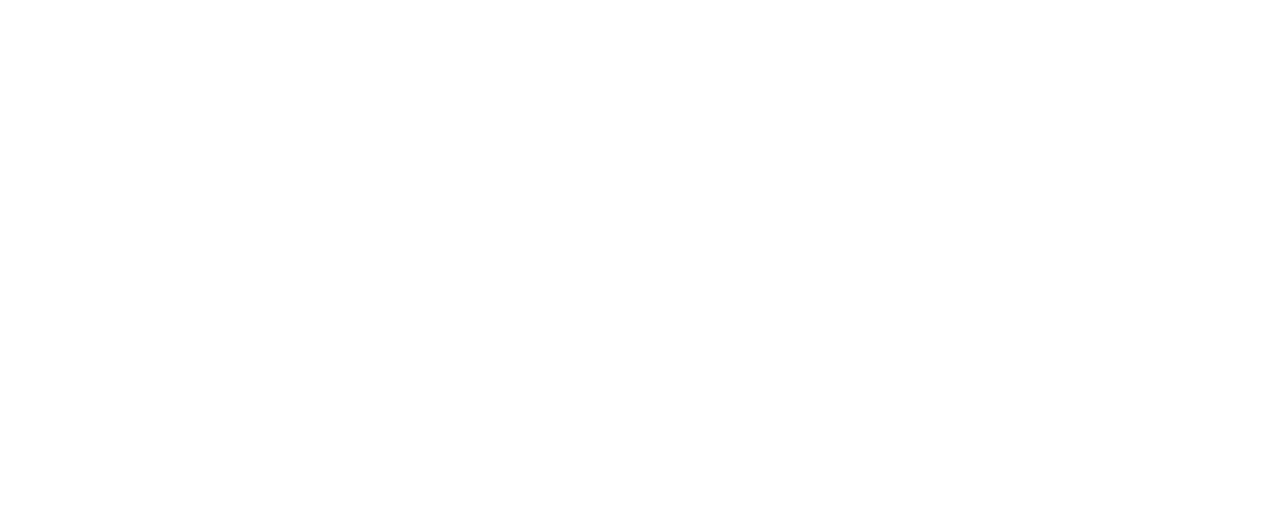
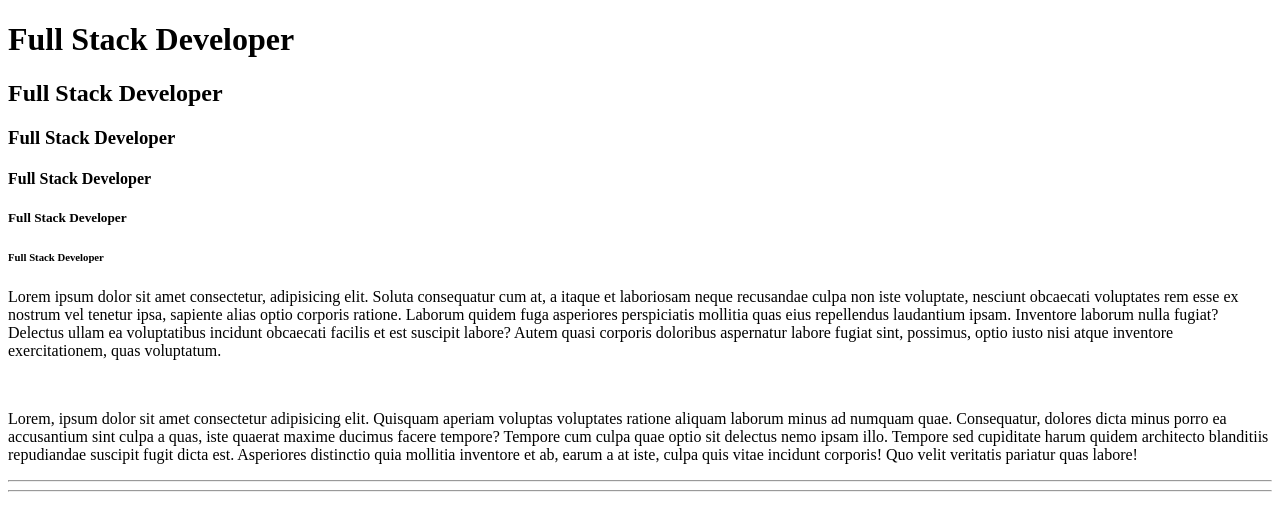
Before and after one commit to bugraozler911/My-IT-Education, a plain HTML site: page Html-Css/Html-Recap/recap.html in a window 1280 px wide. Drawn offline with Linux system fonts and the light colour scheme.

Commit message:
Elements

```diff
--- a/Html-Css/Html-Recap/recap.html
+++ b/Html-Css/Html-Recap/recap.html
@@ -3,9 +3,19 @@
 <head>
     <meta charset="UTF-8">
     <meta name="viewport" content="width=device-width, initial-scale=1.0">
+    <!-- Important for SEO -->
     <title>Document</title>
 </head>
 <body>
+    <h1>Full Stack Developer</h1>
+    <h2>Full Stack Developer</h2>
+    <h3>Full Stack Developer</h3>
+    <h4>Full Stack Developer</h4>
+    <h5>Full Stack Developer</h5>
+    <h6>Full Stack Developer</h6>
+    <p>Lorem ipsum dolor sit amet consectetur, adipisicing elit. Soluta consequatur cum at, a itaque et laboriosam neque recusandae culpa non iste voluptate, nesciunt obcaecati voluptates rem esse ex nostrum vel tenetur ipsa, sapiente alias optio corporis ratione. Laborum quidem fuga asperiores perspiciatis mollitia quas eius repellendus laudantium ipsam. Inventore laborum nulla fugiat? Delectus ullam ea voluptatibus incidunt obcaecati facilis et est suscipit labore? Autem quasi corporis doloribus aspernatur labore fugiat sint, possimus, optio iusto nisi atque inventore exercitationem, quas voluptatum.</p>
+    <br>
+    <p class="container">Lorem, ipsum dolor sit amet consectetur adipisicing elit. Quisquam aperiam voluptas voluptates ratione aliquam laborum minus ad numquam quae. Consequatur, dolores dicta minus porro ea accusantium sint culpa a quas, iste quaerat maxime ducimus facere tempore? Tempore cum culpa quae optio sit delectus nemo ipsam illo. Tempore sed cupiditate harum quidem architecto blanditiis repudiandae suscipit fugit dicta est. Asperiores distinctio quia mollitia inventore et ab, earum a at iste, culpa quis vitae incidunt corporis! Quo velit veritatis pariatur quas labore!</p><hr><hr>
 
 </body>
 </html>
```
